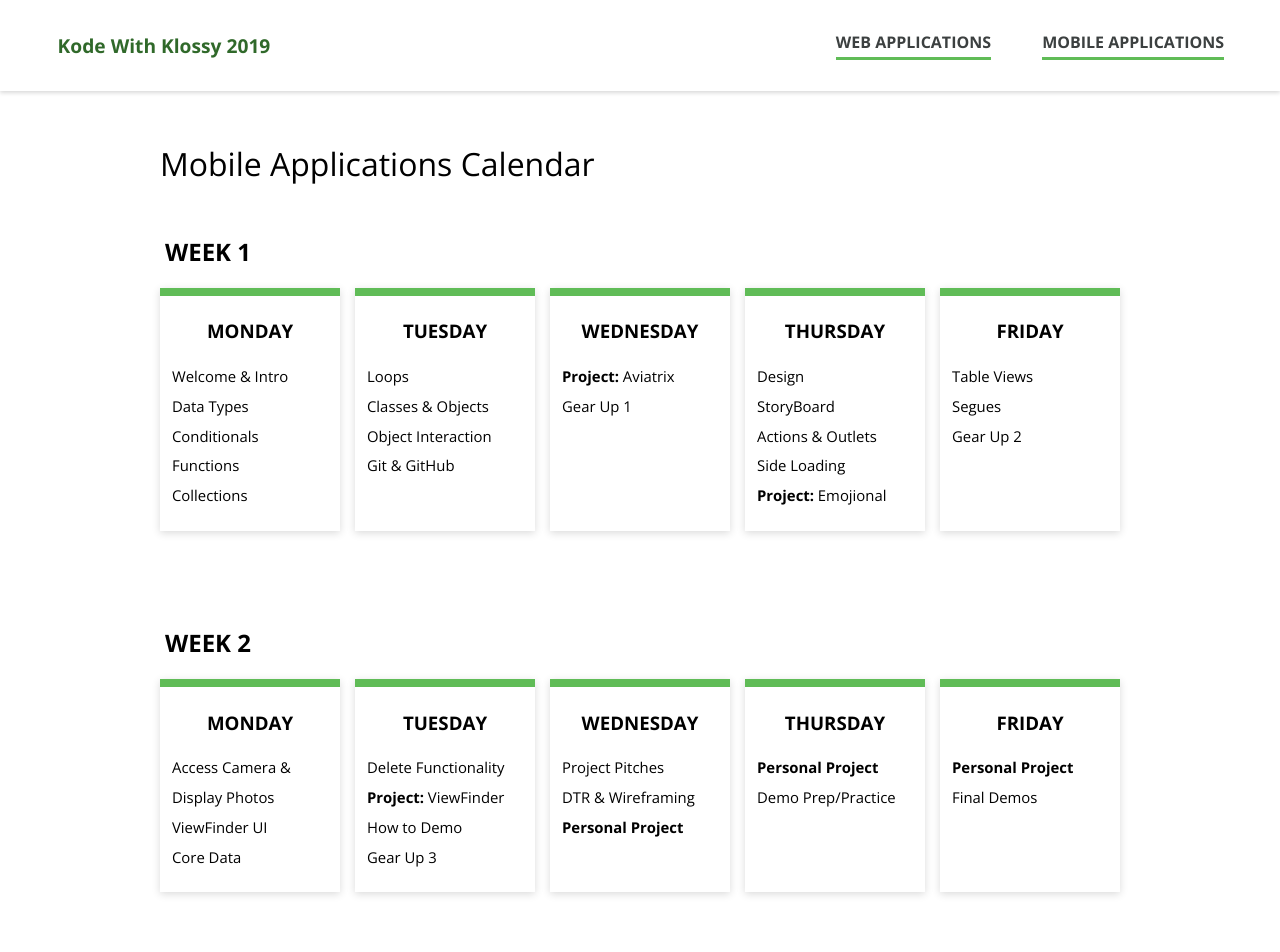
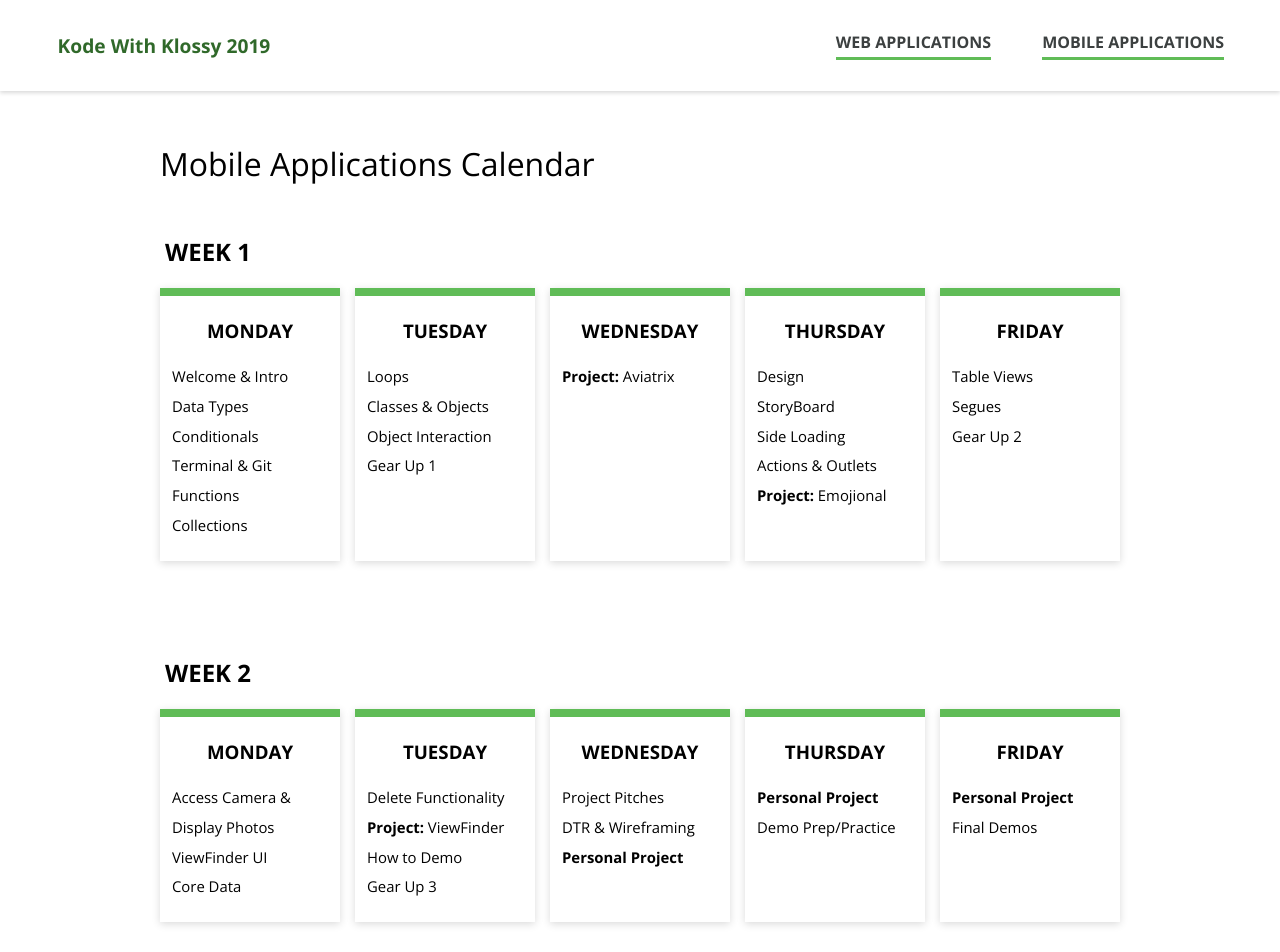
Before and after one commit to ameseee/kwk-curriculum-site, a Jekyll site: the page built from swift-ios/calendar/index.md, in a window 1280 px wide. Shown: the top 952 px of the page. Built offline with Jekyll 4.4.1, drawn with Linux system fonts in a browser that asks for light colours; nearby versions of some CDN libraries.

Commit message:
Update student-facing Mobile App calendar

```diff
--- a/swift-ios/calendar/index.md
+++ b/swift-ios/calendar/index.md
@@ -11,6 +11,7 @@ title: Mobile Applications Calendar
           <li>Welcome & Intro</li>
           <li>Data Types</li>
           <li>Conditionals</li>
+          <li>Terminal & Git</li>
           <li>Functions</li>
           <li>Collections</li>
         </ul>
@@ -21,14 +22,13 @@ title: Mobile Applications Calendar
           <li>Loops</li>
           <li>Classes & Objects</li>
           <li>Object Interaction</li>
-          <li>Git & GitHub</li>
+          <li>Gear Up 1</li>
         </ul>
       </article>
         <article class="day-card">
         <h3>Wednesday</h3>
         <ul>
           <li><strong>Project:</strong> Aviatrix</li>
-          <li>Gear Up 1</li>
         </ul>
       </article>
         <article class="day-card">
@@ -36,8 +36,8 @@ title: Mobile Applications Calendar
         <ul>
           <li>Design</li>
           <li>StoryBoard</li>
+          <li>Side Loading</li>
           <li>Actions & Outlets</li>
-          <li>Side Loading</li>
           <li><strong>Project:</strong> Emojional</li>
         </ul>
       </article>
```
